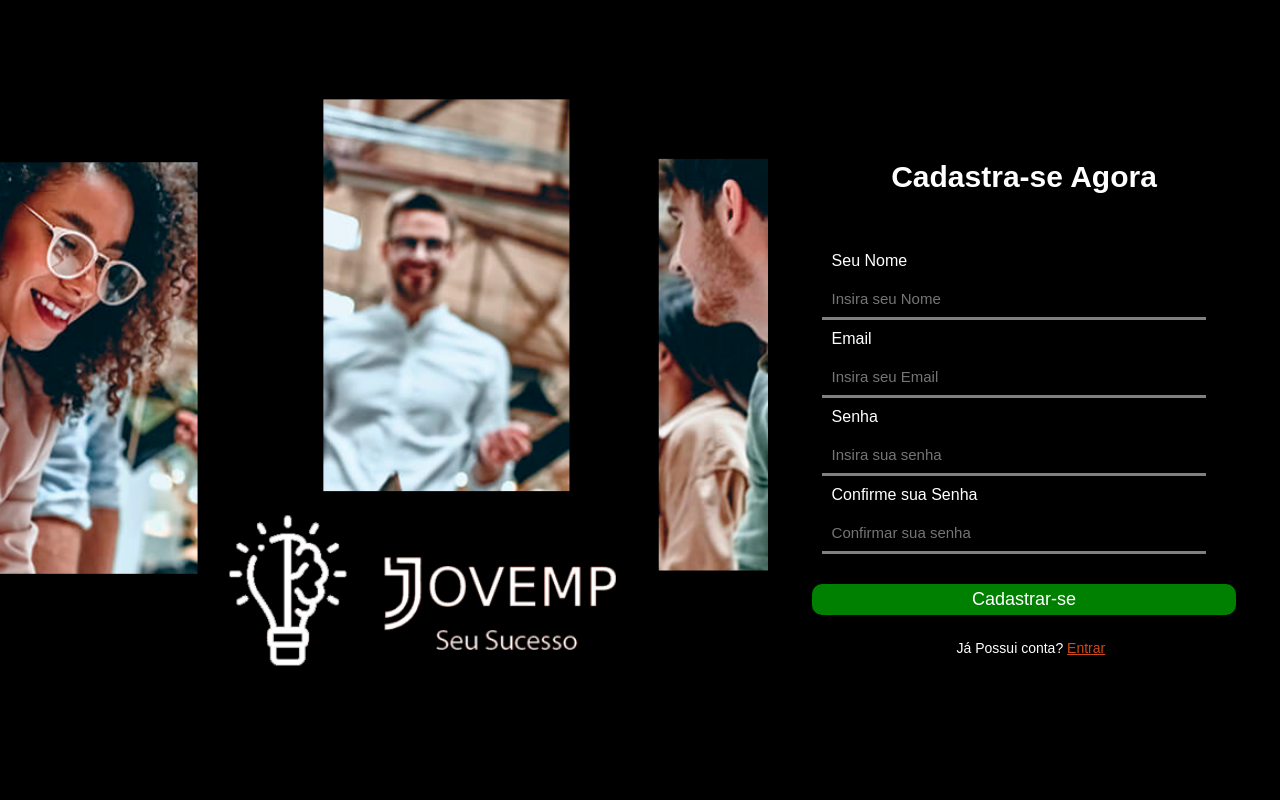
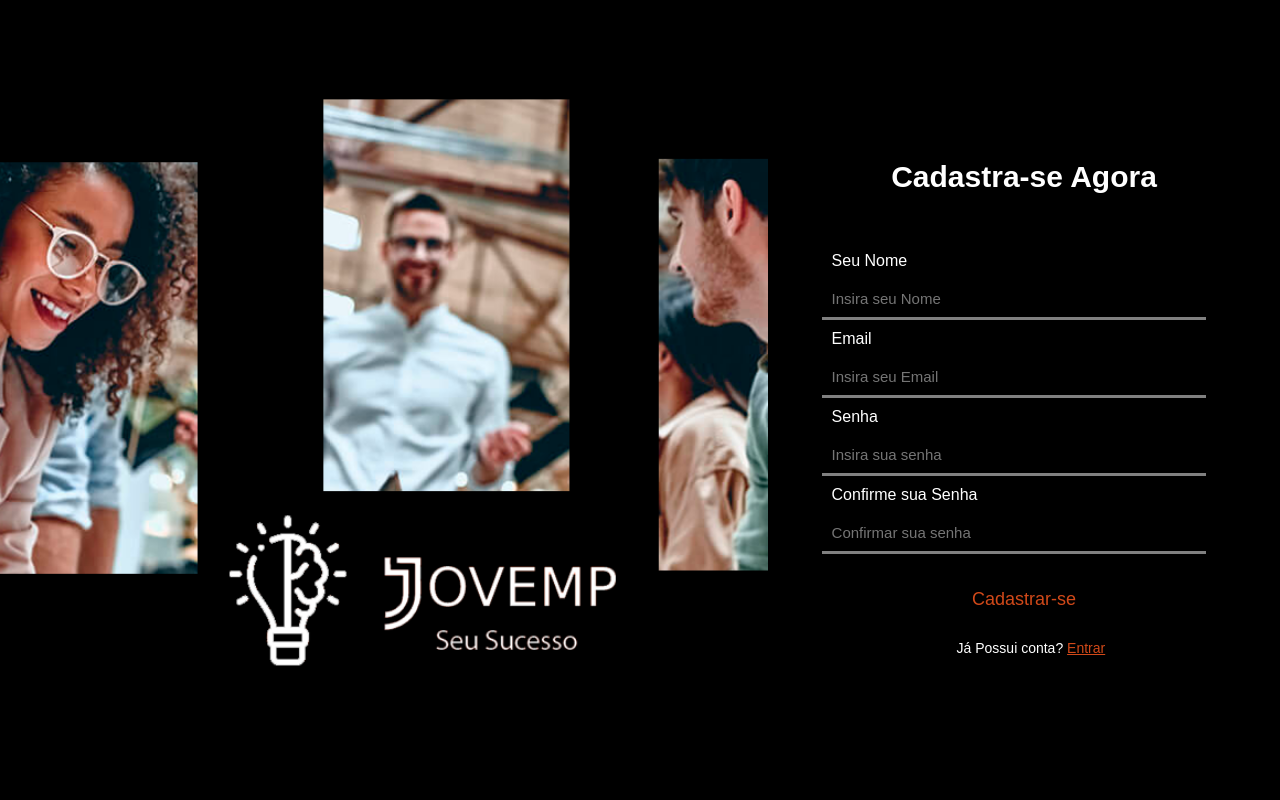
Before and after one commit to Yunnen/TCC, a PHP site: page /Cadastro/cadastro.html in a window 1280 px wide, with the pointer over the restyled element. Run offline with PHP 8.4, Linux system fonts and the light colour scheme; some libraries are stand-ins or nearby versions.

Commit message:
Update Estilo_Cadastro.css

```diff
--- a/Cadastro/Estilo_Cadastro.css
+++ b/Cadastro/Estilo_Cadastro.css
@@ -92,8 +92,9 @@ section#login > div#formulario .btn_login{
 section#login > div#formulario .btn_login:hover{
     width: 100%;
     border-radius: 10px;
-    background-color: green;
-    color: white;
+    background-color: transparent;
+    color:  #d14919;
+    border-color:  #d14919;
     padding: 5px;
     margin-top: 20px;
     margin-bottom: 20px;
```
